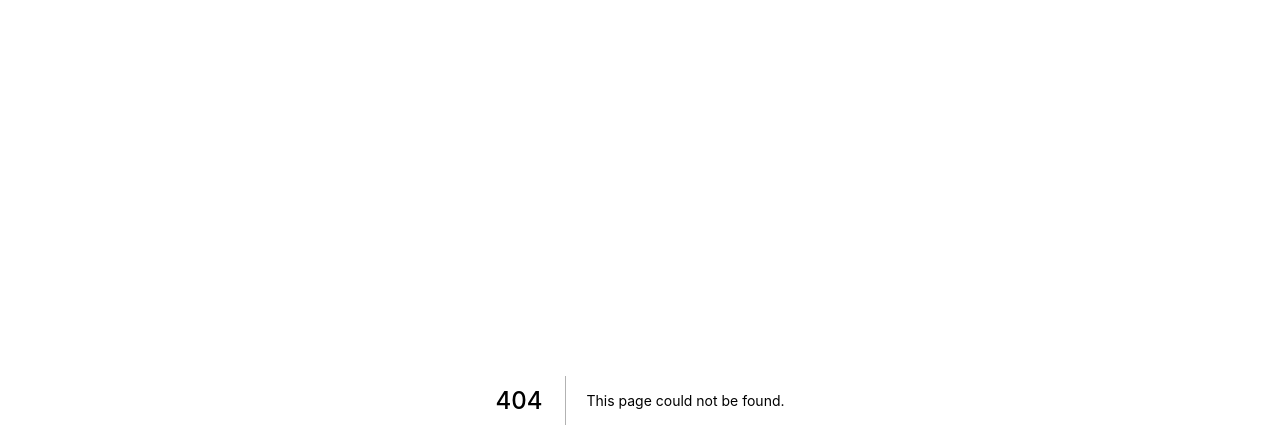
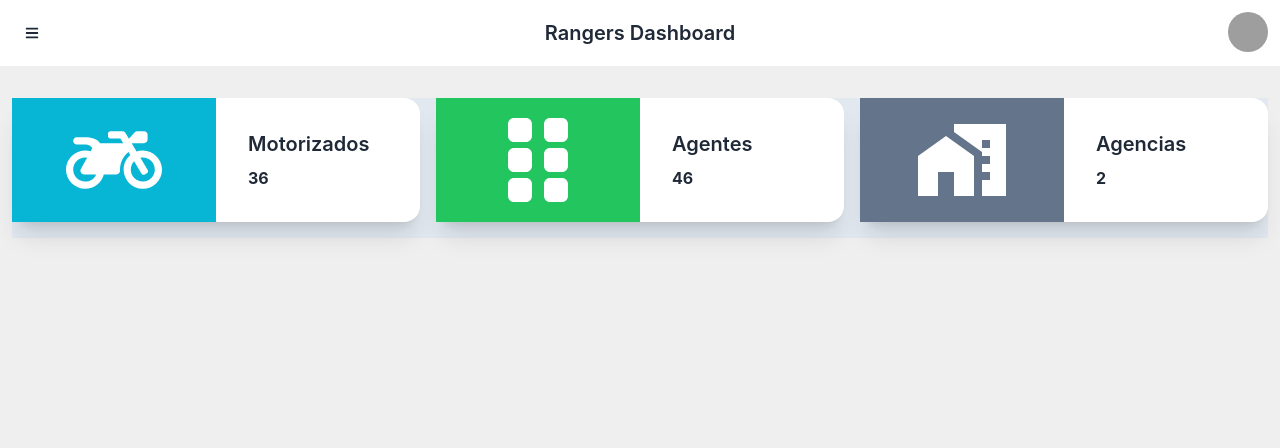
Before and after one commit to Frankmarc1/panelrangers, a Next.js app: page /dashboard in a window 1280 px wide. Before the commit this address had no page. Shown: the top 448 px of the page. Built offline with nearby package versions, Linux system fonts and the light colour scheme; grey boxes are pictures that could not be loaded.

Commit message:
mover pagina estadisiticas al index de Dashboard

```diff
--- /dev/null
+++ b/src/pages/dashboard/index.tsx
@@ -0,0 +1,44 @@
+import { FaMotorcycle, FaGripVertical } from 'react-icons/fa';
+import { MdHomeWork } from 'react-icons/md';
+import { Dashboard } from '../../layout/Dashboard/Dashboard';
+
+const Statistics = () => {
+  return (
+    <Dashboard>
+      <section className='bg-slate-200 h-full'>
+        <div className='container m-auto md:grid md:grid-cols-2 md:gap-4 xl:grid xl:grid-cols-3 xl:gap-4 mt-5'>
+          <div className='card card-side bg-base-100 shadow-xl grid grid-cols-2 mb-4'>
+            <div className='w-full text-[6rem] bg-blue grid items-center place-content-center bg-cyan-500 text-white'>
+              <FaMotorcycle />
+            </div>
+            <div className='card-body'>
+              <h2 className='card-title'>Motorizados</h2>
+              <p className='font-bold'>36</p>
+            </div>
+          </div>
+
+          <div className='card card-side bg-base-100 shadow-xl grid grid-cols-2 mb-4'>
+            <div className='w-full text-[6rem] bg-blue grid items-center place-content-center bg-green-500 text-white'>
+              <FaGripVertical />
+            </div>
+            <div className='card-body'>
+              <h2 className='card-title'>Agentes</h2>
+              <p className='font-bold'>46</p>
+            </div>
+          </div>
+
+          <div className='card card-side bg-base-100 shadow-xl grid grid-cols-2 mb-4'>
+            <div className='w-full text-[6rem] bg-blue grid items-center place-content-center bg-slate-500 text-white'>
+              <MdHomeWork />
+            </div>
+            <div className='card-body'>
+              <h2 className='card-title'>Agencias</h2>
+              <p className='font-bold'>2</p>
+            </div>
+          </div>
+        </div>
+      </section>
+    </Dashboard>
+  );
+};
+export default Statistics;
```
